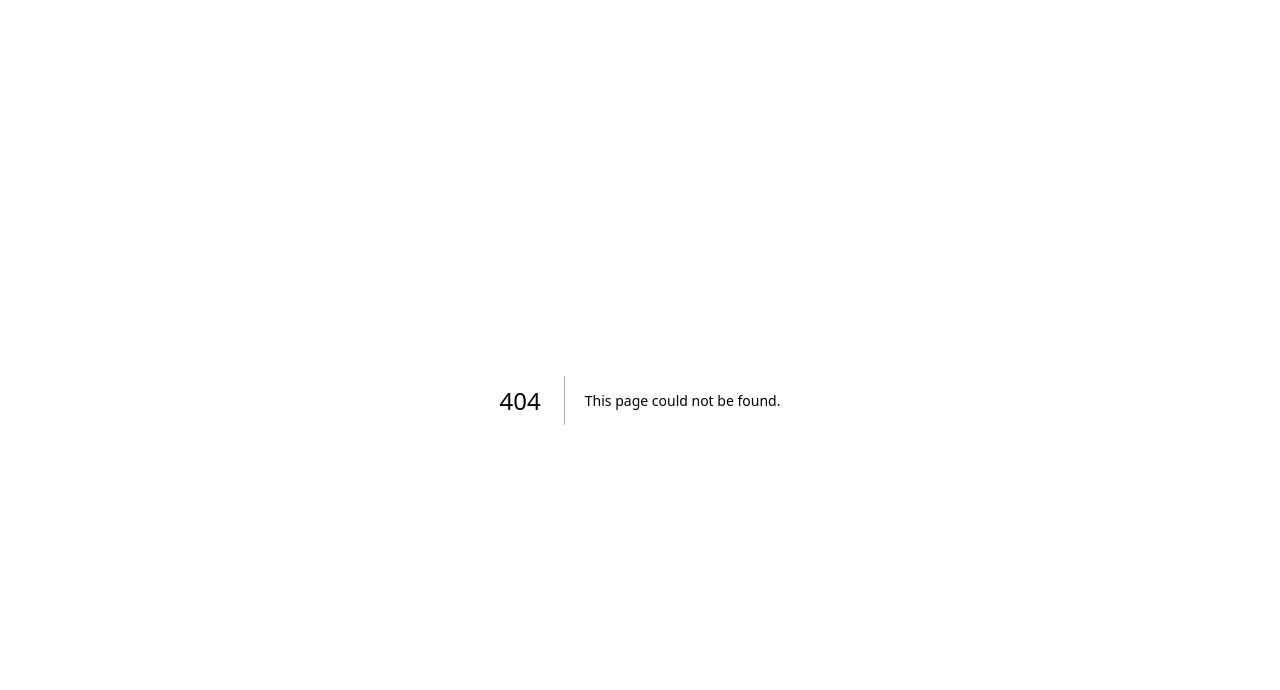
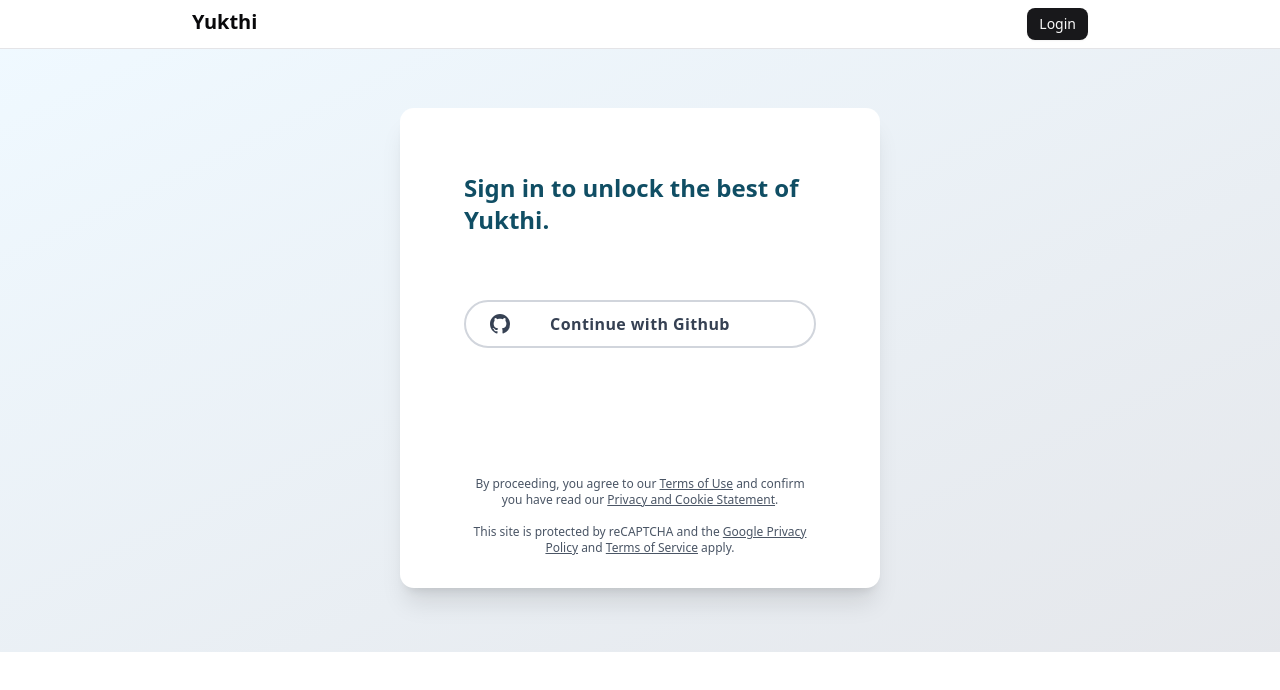
Before and after one commit to PailaKarthik/AI-Course-Generator, a Next.js app: page /login in a window 1280 px wide. Before the commit this address had no page. Shown: the top 690 px of the page. Built offline with nearby package versions, Linux system fonts and the light colour scheme; no server answers.

Commit message:
add logic to save user data in the db and link roadmap component

```diff
--- a/src/app/auth.js
+++ b/src/app/auth.js
@@ -1,7 +1,44 @@
-
-import NextAuth from "next-auth"
-import GitHub from "next-auth/providers/github"
+import NextAuth from "next-auth";
+import GitHub from "next-auth/providers/github";
+import { db } from "@/lib/firebase";
+import { doc, getDoc, setDoc } from "firebase/firestore";
 
 export const { handlers, signIn, signOut, auth } = NextAuth({
-  providers: [GitHub],
-})
+    providers: [GitHub],
+    callbacks: {
+        async signIn({ user }) {
+            try {
+                const userRef = doc(db, "users", user.email);
+                const userSnap = await getDoc(userRef);
+
+                if (!userSnap.exists()) {
+                    await setDoc(userRef, {
+                        name: user.name,
+                        email: user.email,
+                        image: user.image,
+                        points : 0,
+
+                        createdAt: Date.now(),
+                    });
+                }
+                return true;
+            } catch (error) {
+                console.error("Error saving user information", error);
+                return false;
+            }
+        },
+        async session({ session }) {
+            try {
+                const userRef = doc(db, "users", session.user.email);
+                const userSnap = await getDoc(userRef);
+                if (userSnap.exists()) {
+                    session.user = userSnap.data();
+                }
+                return session;
+            } catch (error) {
+                console.error("Error saving user information", error);
+                return session;
+            }
+        },
+    },
+});
--- /dev/null
+++ b/src/app/chat/page.jsx
@@ -0,0 +1,11 @@
+import React from 'react'
+
+const page = () => {
+  return (
+    <div>
+
+    </div>
+  )
+}
+
+export default page
--- a/src/app/globals.css
+++ b/src/app/globals.css
@@ -129,10 +129,14 @@
 }
 
 .custom-scroll::-webkit-scrollbar {
-    display: none;
+  width: 4px;
 }
 
-.custom-scroll::-webkit-scrollbar-track{
-  width: 10px;
-  background-color: red;
+.custom-scroll::-webkit-scrollbar-thumb {
+  background: #0178ff;
+  position: absolute;
 }
+
+.custom-scroll::-webkit-scrollbar-thumb:hover {
+  background: #0178ff;
+}
--- a/src/app/layout.js
+++ /dev/null
@@ -1,30 +0,0 @@
-import { Geist, Geist_Mono } from "next/font/google";
-import "./globals.css";
-
-const geistSans = Geist({
-  variable: "--font-geist-sans",
-  subsets: ["latin"],
-});
-
-const geistMono = Geist_Mono({
-  variable: "--font-geist-mono",
-  subsets: ["latin"],
-});
-
-export const metadata = {
-  title: "Yukthi",
-  description: "Ultimate platform to master any concept",
-};
-
-export default function RootLayout({ children }) {
-  return (
-    <html lang="en">
-      <body
-        className={`${geistSans.variable} ${geistMono.variable} antialiased`}
-      >
-        {children}
-
-      </body>
-    </html>
-  );
-}
--- /dev/null
+++ b/src/app/layout.jsx
@@ -0,0 +1,31 @@
+import { Geist, Geist_Mono } from "next/font/google";
+import "./globals.css";
+import Navbar from "@/components/Navbar/Navbar";
+
+const geistSans = Geist({
+    variable: "--font-geist-sans",
+    subsets: ["latin"],
+});
+
+const geistMono = Geist_Mono({
+    variable: "--font-geist-mono",
+    subsets: ["latin"],
+});
+
+export const metadata = {
+    title: "Yukthi",
+    description: "Ultimate platform to master any concept",
+};
+
+export default function RootLayout({ children }) {
+    return (
+        <html lang="en">
+            <body
+                className={`${geistSans.variable} ${geistMono.variable} antialiased`}
+            >
+                <Navbar></Navbar>
+                <main className="pt-11">{children}</main>
+            </body>
+        </html>
+    );
+}
--- /dev/null
+++ b/src/app/login/page.jsx
@@ -0,0 +1,79 @@
+import { signIn, auth } from "../auth";
+
+export default async function SignIn() {
+    let session = await auth();
+    // Data we get after signing in
+    console.log(session);
+    return (
+        <form
+            className=" h-full"
+            action={async () => {
+                "use server";
+                await signIn("github");
+            }}
+        >
+            <div className="relative h-fit py-16 bg-gradient-to-br from-sky-50 to-gray-200">
+                <div className="relative container m-auto px-6 text-gray-500 md:px-12 xl:px-40">
+                    <div className="m-auto md:w-8/12 lg:w-6/12 xl:w-6/12">
+                        <div className="rounded-xl bg-white shadow-xl">
+                            <div className="p-6 sm:p-16">
+                                <div className="space-y-4">
+                                    <h2 className="mb-8 text-2xl text-cyan-900 font-bold">
+                                        Sign in to unlock the best of Yukthi.
+                                    </h2>
+                                </div>
+                                <div className="mt-16 grid space-y-4">
+                                    <button
+                                        type="submit"
+                                        className="group h-12 px-6 border-2 border-gray-300 rounded-full transition duration-300
+ hover:border-blue-400 focus:bg-blue-50 active:bg-blue-100"
+                                    >
+                                        <div className="relative flex items-center space-x-4 justify-center">
+                                            <svg
+                                                xmlns="http://www.w3.org/2000/svg"
+                                                fill="currentColor"
+                                                className="absolute left-0 w-5 text-gray-700"
+                                                viewBox="0 0 16 16"
+                                            >
+                                                <path d="M8 0C3.58 0 0 3.58 0 8c0 3.54 2.29 6.53 5.47 7.59.4.07.55-.17.55-.38 0-.19-.01-.82-.01-1.49-2.01.37-2.53-.49-2.69-.94-.09-.23-.48-.94-.82-1.13-.28-.15-.68-.52-.01-.53.63-.01 1.08.58 1.23.82.72 1.21 1.87.87 2.33.66.07-.52.28-.87.51-1.07-1.78-.2-3.64-.89-3.64-3.95 0-.87.31-1.59.82-2.15-.08-.2-.36-1.02.08-2.12 0 0 .67-.21 2.2.82.64-.18 1.32-.27 2-.27.68 0 1.36.09 2 .27 1.53-1.04 2.2-.82 2.2-.82.44 1.1.16 1.92.08 2.12.51.56.82 1.27.82 2.15 0 3.07-1.87 3.75-3.65 3.95.29.25.54.73.54 1.48 0 1.07-.01 1.93-.01 2.2 0 .21.15.46.55.38A8.012 8.012 0 0 0 16 8c0-4.42-3.58-8-8-8z" />
+                                            </svg>
+                                            <span className="block w-max font-semibold tracking-wide text-gray-700 text-sm transition duration-300 group-hover:text-blue-600 sm:text-base">
+                                                Continue with Github
+                                            </span>
+                                        </div>
+                                    </button>
+                                </div>
+
+                                <div className="mt-32 space-y-4 text-gray-600 text-center sm:-mb-8">
+                                    <p className="text-xs">
+                                        By proceeding, you agree to our{" "}
+                                        <a href="#" className="underline">
+                                            Terms of Use
+                                        </a>{" "}
+                                        and confirm you have read our{" "}
+                                        <a href="#" className="underline">
+                                            Privacy and Cookie Statement
+                                        </a>
+                                        .
+                                    </p>
+                                    <p className="text-xs">
+                                        This site is protected by reCAPTCHA and
+                                        the{" "}
+                                        <a href="#" className="underline">
+                                            Google Privacy Policy
+                                        </a>{" "}
+                                        and{" "}
+                                        <a href="#" className="underline">
+                                            Terms of Service
+                                        </a>{" "}
+                                        apply.
+                                    </p>
+                                </div>
+                            </div>
+                        </div>
+                    </div>
+                </div>
+            </div>
+        </form>
+    );
+}
--- /dev/null
+++ b/src/components/Navbar/Navbar.jsx
@@ -0,0 +1,28 @@
+import { Button } from "../ui/button";
+import { auth, signOut } from "@/app/auth";
+import Link from "next/link";
+import { User } from "lucide-react";
+
+const Navbar = async () => {
+    const session = await auth();
+    return (
+        <div className="p-2 w-full border-b fixed top-0 left-0 bg-background z-50">
+            <div className="flex max-w-4xl mx-auto max-lg:mx-5 justify-between">
+                <Link href={"/"}>
+                    <h1 className="text-xl font-semibold">Yukthi</h1>
+                </Link>
+                <div>
+                    {session ? (
+                        <User className="w-5" />
+                    ) : (
+                        <Link href={"/login"}>
+                            <Button size="sm">Login</Button>
+                        </Link>
+                    )}
+                </div>
+            </div>
+        </div>
+    );
+};
+
+export default Navbar;
```
Also changed, not shown: src/app/page.jsx (+56 -55 lines), src/components/Home/RoadMap.jsx (+21 -11 lines).
